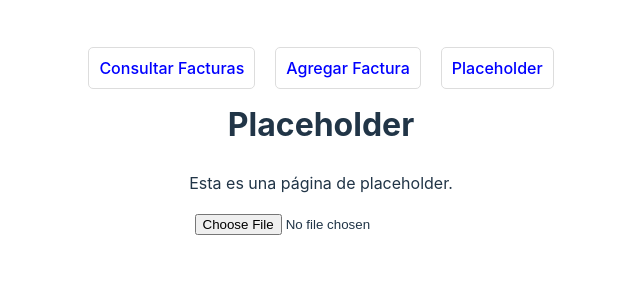
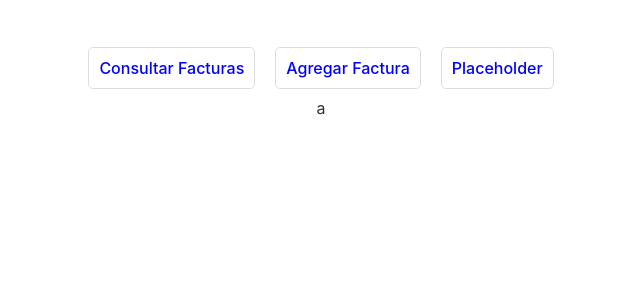
Before and after one commit to gustipardo/distro-pinto, a React (Vite) app in the folder app/: page /placeholder in a window 1280 px wide. Shown: the top 300 px of the page, without its empty margins (319-959 px from the left). Built offline with nearby package versions, Linux system fonts and the light colour scheme.

Commit message:
Build error fixed

```diff
--- a/app/src/components/InvoicesList.tsx
+++ b/app/src/components/InvoicesList.tsx
@@ -11,7 +11,6 @@ interface Invoice {
 const InvoicesList: React.FC = () => {
   const [invoices, setInvoices] = useState<Invoice[]>([]);
 
-  useEffect(() => {
   async function fetchInvoices() {
     try {
       const response = await fetch(`${import.meta.env.VITE_API_URL}/invoices`);
@@ -23,16 +22,20 @@ const InvoicesList: React.FC = () => {
     } catch (error) {
       console.error(error);
     }
+    console.log(invoices);
   }
 
+  useEffect(() => {
     fetchInvoices();
+    console.log(invoices);
   }, []);
 
   return (
     <div>
       <h1>Listado de Facturas</h1>
+      <button onClick={()=> fetchInvoices()}>Recargar</button>
       <ul>
-        {invoices.map((invoice) => (
+        {invoices[0] && invoices.map((invoice) => (
           <li key={invoice.id}>
             <p>ID: {invoice.id}</p>
             <p>Fecha: {invoice.date}</p>
--- a/app/src/components/Placeholder.tsx
+++ b/app/src/components/Placeholder.tsx
@@ -1,56 +1,9 @@
-import React, { useState } from "react";
-import * as XLSX from "xlsx";
+import React from "react";
 
 const Placeholder: React.FC = () => {
-  const [file, setFile] = useState<File | null>(null);
-  const [data, setData] = useState<any[]>([]);
-
-  const handleFileChange = (event: React.ChangeEvent<HTMLInputElement>) => {
-    const selectedFile = event.target.files?.[0];
-    if (selectedFile) {
-      setFile(selectedFile);
-      readExcel(selectedFile);
-    }
-  };
-
-  const readExcel = (file: File) => {
-    const reader = new FileReader();
-    reader.onload = (event) => {
-      const data = event.target?.result;
-      if (data) {
-        const workbook = XLSX.read(data, { type: "array" });
-        const sheetName = workbook.SheetNames[0];
-        const sheet = workbook.Sheets[sheetName];
-        const jsonData = XLSX.utils.sheet_to_json(sheet);
-        setData(jsonData);
-      }
-    };
-    reader.readAsArrayBuffer(file);
-  };
 
   return (
-    <div>
-      <h1>Placeholder</h1>
-      <p>Esta es una página de placeholder.</p>
-
-      <input type="file" accept=".xls, .xlsx" onChange={handleFileChange} />
-
-      {data.length > 0 && (
-        <div>
-          <h2>Datos del archivo Excel:</h2>
-          <table>
-            <tbody>
-              {data.map((row, index) => (
-                <tr key={index}>
-                  {Object.values(row).map((value, idx) => (
-                    <td key={idx}>{value}</td>
-                  ))}
-                </tr>
-              ))}
-            </tbody>
-          </table>
-        </div>
-      )}
+    <div>a
     </div>
   );
 };
```
Also changed, not shown: 1 other file (tests, documents, lock files or other folders). Lines whose indentation alone changed are shown as unchanged.
